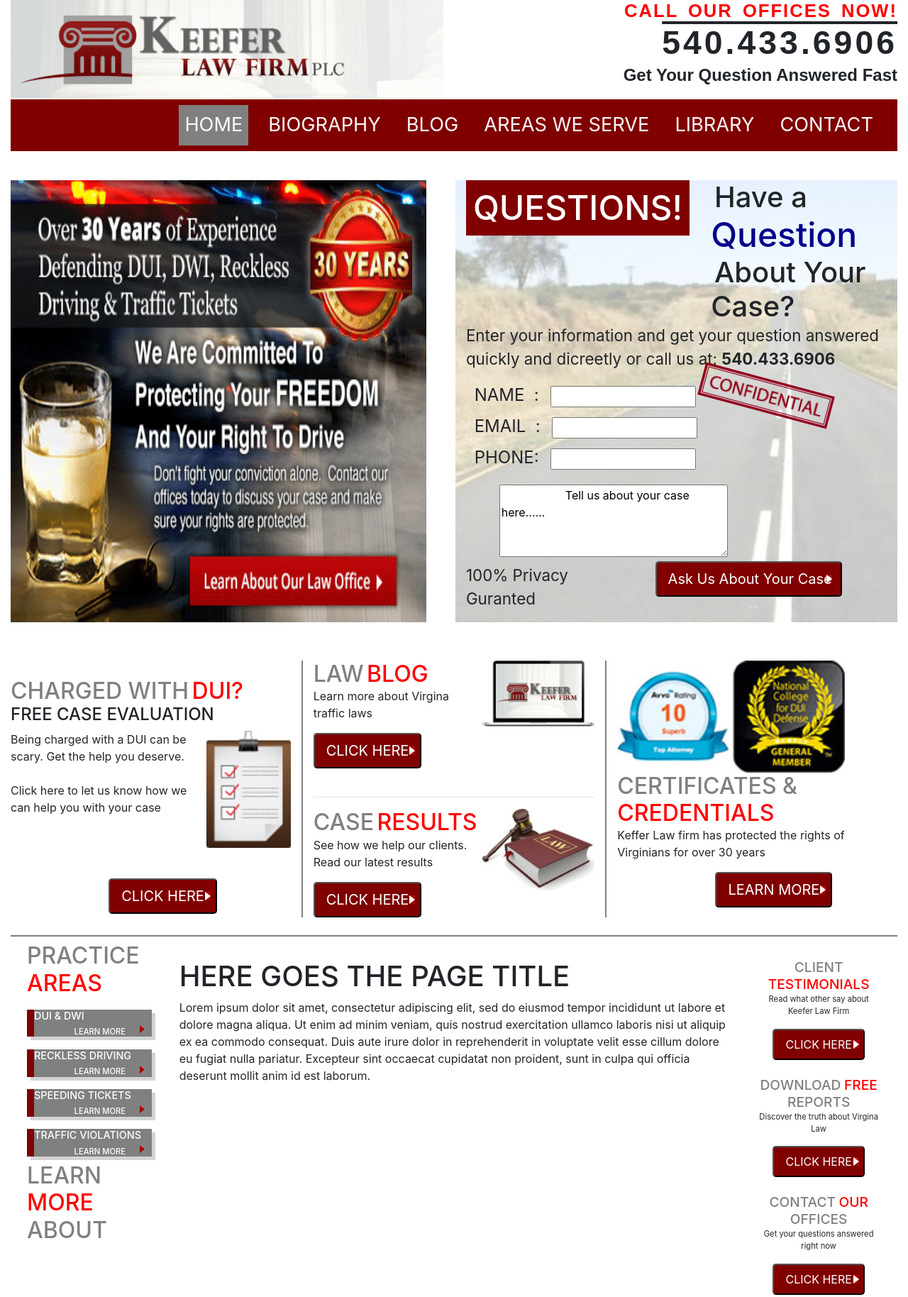
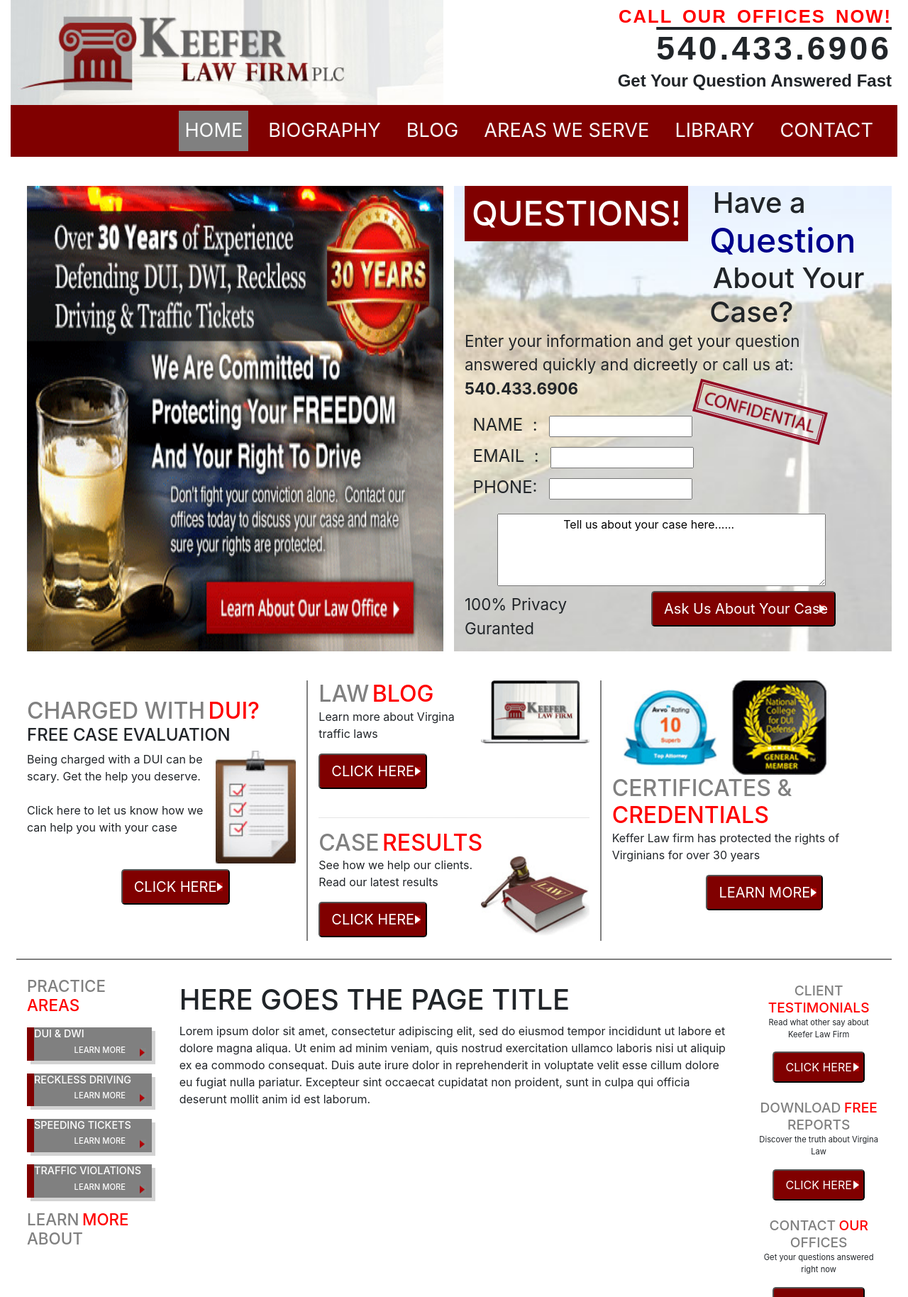
Before and after one commit to Muhazamali/keeferweb-responsive-bootstrap, a plain HTML site: page index.html in a window 1280 px wide. Shown: the top 1828 px of the page at 71% size. Drawn offline with nearby package versions, Linux system fonts and the light colour scheme.

Commit message:
Responsive web with bootstrap

```diff
--- a/index.html
+++ b/index.html
@@ -23,15 +23,15 @@
   <div class="container-fluid">
     <header >
     <div class="row">
-        <div class="col-md-6">
-            <img src="Task-Keefer/logo.png" alt="" width="100%" />
+        <div class="col-lg-6">
+            <img class="grtimg"src="Task-Keefer/logo.png" alt="" width="100%" />
         </div>
 
-        <div class="col-md-6">
-            <span class="text-md-right text-sm-center hdtext">
-                <h4 class="red">CALL OUR OFFICES NOW!</h4>
-                <h2 >540.433.6906</h2>
-                <p>Get Your Question Answered Fast</p>
+        <div class="col-lg-6 ">
+            <span class="text-lg-right text-sm-center hdtext">
+                <h4 class="red mt-2 mr-2">CALL OUR OFFICES NOW!</h4>
+                <h2 class=" mr-2">540.433.6906</h2>
+                <p class=" mr-2">Get Your Question Answered Fast</p>
               </span>
         </div>
 
@@ -40,24 +40,24 @@
     </div>
     </header>
 
-    <nav class="navbar navbar-expand-md bgmaroon navbar-dark justify-content-end">
+    <nav class="navbar navbar-expand-lg bgmaroon navbar-dark justify-content-end">
 
-        <button class="navbar-toggler justify-content-end" type="button" data-toggle="collapse" data-target="#collapsibleNavbar">
+        <div class="navbar-toggler justify-content-end" type="button" data-toggle="collapse" data-target="#collapsibleNavbar">
           <span class="navbar-toggler-icon "></span>
-        </button>
+        </div>
         <div class="collapse navbar-collapse justify-content-end" id="collapsibleNavbar">
           <ul class="navbar-nav">
             <li class="nav-item">
-              <a class="nav-link text-light active" href="#" >HOME</a>
+              <a class="nav-link link text-light active" href="#" >HOME</a>
             </li>
             <li class="nav-item">
-              <a class="nav-link text-light" href="#">BIOGRAPHY</a>
+              <a class="nav-link link text-light " href="#">BIOGRAPHY</a>
             </li>
             <li class="nav-item">
-              <a class="nav-link text-light" href="#">BLOG</a>
+              <a class="nav-link link text-light" href="#">BLOG</a>
             </li>
             <li class="nav-item">
-                <a class="nav-link text-light" href="#">AREAS WE SERVE</a>
+                <a class="nav-link link text-light" href="#">AREAS WE SERVE</a>
               </li>
               <li class="nav-item">
                 <a class="nav-link text-light" href="#">LIBRARY</a>
@@ -69,12 +69,12 @@
         </div>
       </nav>
     <main>
-        <div class="row row1">
-            <div class="col-md col-left  ml-sm-0 ml-md-0 mt-md-3 mt-sm-3">
+        <div class="row row1 mr-md-2 ml-md-2">
+            <div class="col-lg-6   ml-sm-0 ml-md-0 mt-md-3 mt-sm-3">
                 <img class="grtimg" src="./Task-Keefer/gurantee_banner.gif" alt="">
 
             </div>
-            <div class="col-md frm col-right pr-4 mt-md-3 mt-sm-3">
+            <div class="col-lg-6 frm pr-4 mt-md-3 mt-sm-3">
                 <div class="row">
                 <span class="frmtxta col-xl"> <h2 class="bgmaroon">QUESTIONS!</h2></span>
                 <span class="frmtxtb col-xl">
@@ -95,18 +95,21 @@
               <form action="">
                 <span class="form-group">
                   <label for="name">NAME &nbsp;:</label>
-                  <input type="text" name="name" id="" />
+                  <input type="text" name="name" id="" title="Name" />
                 </span>
                 <br>
                 <span class="form-group">
                   <label for="email">EMAIL &nbsp;:</label>
-                  <input type="text" class="email" name="email" id=""
-                /></span><br>
+                  <input type="text" class="email" title="Email" name="email" id=""
+                /></span>
+                <br>
                 <span class="form-group">
                   <label for="phone">PHONE:</label>
-                  <input type="text" name="phone" id="" />
-                </span><br>
-                <textarea name="" id="" cols="35" rows="4">
+                  <input type="text" name="phone" title="Phone" id="" />
+                </span>
+                <br>
+                <textarea title=
+                'Details' name="" id="" cols="35" rows="4">
                     Tell us about your case here......</textarea
                 >
                 <span class="row">
@@ -121,7 +124,7 @@
 
 
         </div>
-        <div class="row row2">
+        <div class="row row2 mr-md-2 ml-md-2">
             <div class="col-md-4 colsub-a mt-md-3 mt-sm-3">
 
                     <br />
@@ -140,11 +143,8 @@
                       <br />
                       Click here to let us know how we can help you with your case
                     </p>
-                    <br><br><br>
+                    <br>
                 <button class="btn-lg bgmaroon btn2">CLICK HERE</button>
-
-
-
             </div>
             <div class="col-md-4 colsub-b mt-md-3 mt-sm-3">
 
@@ -175,16 +175,16 @@
             </div>
             <div class="col-md-4 colsub-c mt-md-3 mt-sm-3">
 
-                <img src="Task-Keefer/qqq.gif" alt="" width="40%" />
-                <img
+                <img class="ml-3" src="Task-Keefer/qqq.gif" alt="" width="35%" />
+                <img class="ml-3"
                   src="Task-Keefer/national_college_small.gif"
                   alt=""
-                  width="40%"
+                  width="35%"
                 />
                 <span >
-                    <h2 class="gray">CERTIFICATES &</h2>
+                    <h2 class="gray mt-2">CERTIFICATES &</h2>
 
-                    <h2 class="red">CREDENTIALS</h2>
+                    <h2 class="red mt-2">CREDENTIALS</h2>
                     <p>
                       Keffer Law firm has protected the rights of Virginians for over 30
                       years
@@ -198,27 +198,27 @@
         <div  class="row row3 m-md-2">
 
                 <div class="col-md-2">
-                  <span class="txt2  text-center text-md-center">
+                  <span class="txt2 mt-3">
                     <h2 class="gray">PRACTICE</h2>
                     <h2 class="red">AREAS</h2></span>
                     <span class="badges ">
                       <h3>DUI & DWI</h3>
 
-                      <a href="#" class="text-decoration-none"><h4>LEARN MORE</h4></a>
+                      <a href="#" class=" text-decoration-none"><h4 class="pb-2">LEARN MORE</h4></a>
                     </span>
                     <span class="badges">
                       <h3>RECKLESS DRIVING</h3>
-                      <a href="#" class="text-decoration-none"><h4>LEARN MORE</h4></a>
+                      <a href="#" class=" text-decoration-none"><h4 class="pb-2">LEARN MORE</h4></a>
                     </span>
                     <span class="badges">
                       <h3>SPEEDING TICKETS</h3>
-                      <a href="#" class="text-decoration-none"><h4>LEARN MORE</h4></a>
+                      <a href="#" class="  text-decoration-none"><h4 class="pb-2">LEARN MORE</h4></a>
                     </span>
                     <span class="badges">
                       <h3>TRAFFIC VIOLATIONS</h3>
-                      <a href="#" class="text-decoration-none"><h4>LEARN MORE</h4></a>
+                      <a href="#" class="text-decoration-none"><h4 class="pb-2">LEARN MORE</h4></a>
                     </span>
-                    <span class="txt2  text-sm-center text-md-center">
+                    <span class="txt2  ">
                     <h2 class="gray">LEARN</h2>
                     <h2 class="red">MORE</h2>
                     <h2 class="gray">ABOUT</h2>
@@ -273,21 +273,22 @@
                       width="70%"
                     />
                   </span>
-                  <span class="badges-b text-md-center text-sm-center mt-md-4 mt-sm-4">
+                  <span class="badges-b text-md-center text-sm-center mt-4 mt-sm-4">
+                    <br><br>
                     <h2 class="fl gray">FOLLOW</h2>
                     <h2 class="red">US</h2>
                     <hr />
-                    <span class="icons">
-                    <a href="#">
+                    <span class="icons mt-0 pt-0">
+                    <a alt="icon" title="fb-icon" href="#">
                       <img src="Task-Keefer/fb_icon.gif" alt="" width="15%"
                     /></a>
-                    <a href="#"
+                    <a href="#" alt="icon" title="google-icon"
                       ><img src="Task-Keefer/google_icon.gif" alt="" width="15%"
                     /></a>
-                    <a href="#"
+                    <a href="#" alt="icon" title="twitter-icon"
                       ><img src="Task-Keefer/twitter_icon.gif" alt="" width="15%"
                     /></a>
-                    <a href="#"
+                    <a href="#" alt="icon" title="linkedin-icon"
                       ><img src="Task-Keefer/linked_icon.gif" alt="" width="15%"
                     /></a>
                   </span>
--- a/style.css
+++ b/style.css
@@ -1,4 +1,3 @@
-
 main {
   overflow-x: hidden;
 }
@@ -18,6 +17,11 @@ main {
 }
 .blue {
   color: darkblue;
+}
+img:hover{
+  opacity: 0.8;
+  color:black;
+
 }
 .frmtxtb h4,
 .frmtxtb h3 {
@@ -49,12 +53,7 @@ main {
 
   position: relative;
 }
-.col-left {
-  padding-left: 2%;
-}
-.col-right {
-  padding-right: 2%;
-}
+
 .confi {
   position: absolute;
   right: 15%;
@@ -102,7 +101,7 @@ main {
 }
 .frm textarea {
   display: block;
-  width: 55%;
+  width: 80%;
   margin-left: 8%;
   margin-top: 2%;
 }
@@ -110,6 +109,12 @@ main {
   float: right;
 }
 .colsub-a {
+  display: block;
+}
+.txt2 h2 {
+  font-size: 1.4rem;
+}
+.txt2 {
   display: block;
 }
 .btn2 {
@@ -150,6 +155,9 @@ hr {
   background-color: gray;
   border-left: 10px solid maroon;
   box-shadow: 5px 5px lightgray;
+}
+textarea {
+  width: 80%;
 }
 .badges-b h2 {
   display: inline;
@@ -254,9 +262,7 @@ hr {
 }
 
 @media all and (max-width: 786px) {
-
   .btn-lg::after {
-
     display: none;
   }
   .txt2 {
@@ -309,32 +315,31 @@ hr {
     width: 10%;
   }
 }
-@media all and (min-width:768px) and (max-width: 1280px){
-.badges h3{
-  font-size:0.9rem ;
+@media all and (min-width: 768px) and (max-width: 1280px) {
+  .badges h3 {
+    font-size: 0.9rem;
   }
-.badges{
+  .badges {
     margin: 0%;
-
   }
-.btn-lg::after{
-  display:none;
+  .btn-lg::after {
+    display: none;
   }
-.badges h4{
+  .badges h4 {
     font-size: 0.7rem;
 
     margin-top: 0%;
   }
-.badges-b h2{
+  .badges-b h2 {
     font-size: 1.2rem;
   }
-.badges-b p{
+  .badges-b p {
     font-size: 0.7rem;
   }
-.badges-b button{
+  .badges-b button {
     font-size: medium;
   }
-.frm p{
+  .frm p {
     font-size: 1.4rem;
   }
 }
@@ -348,26 +353,29 @@ hr {
     justify-items: center;
     justify-content: center;
   }
-  .frmtxta h2{
+  .frmtxta h2 {
     font-size: 200%;
   }
-  .frmtxtb h4{
-    font-size:120%;
+  .frmtxtb h4 {
+    font-size: 120%;
   }
-  .frmtxtb h3{
+  .frmtxtb h3 {
     font-size: 150%;
   }
-  .frm p{
+  .frm p {
     font-size: 100%;
   }
-  .frm form{
+  .frm form {
     margin-top: 10%;
   }
-  .confi{
-    	display: none ;
+  .confi {
+    display: none;
   }
-  .form-group input[type="text"]{
+  .form-group input[type="text"] {
     width: 100%;
+  }
+  .hdtext{
+    text-align: center;
   }
 
   .badges-b h2,
@@ -403,4 +411,5 @@ hr {
   .hdtext p {
     font-size: 10px;
   }
+
 }
```
Lines whose indentation alone changed are shown as unchanged.
